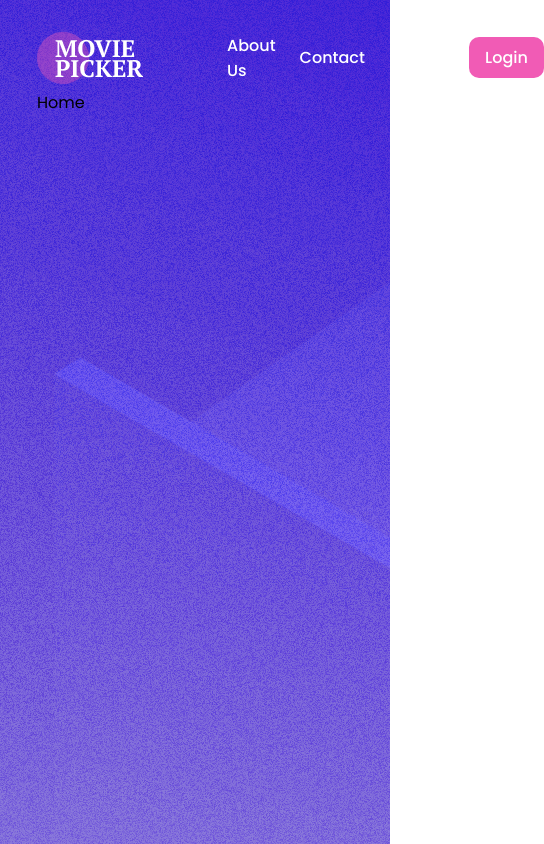
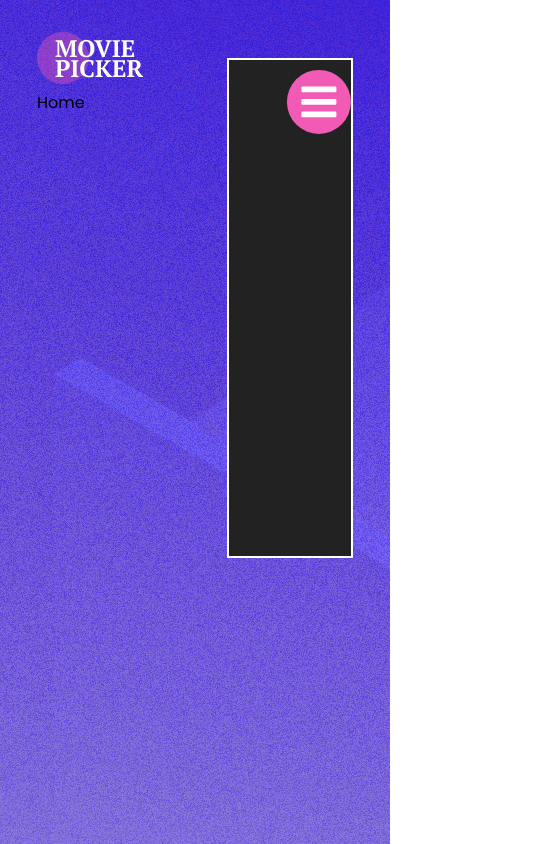
Before and after one commit to nadia-minster/movie-search-project, a React (Vite) app: page / in a window 390 px wide. Shown: the whole page, 544 px wide, since content can reach past the window. Built offline with nearby package versions, Linux system fonts and the light colour scheme.

Commit message:
responsive navbar

```diff
--- a/package.json
+++ b/package.json
@@ -12,6 +12,8 @@
   "dependencies": {
     "react": "^18.2.0",
     "react-dom": "^18.2.0",
+    "react-icons": "^4.8.0",
+    "react-responsive": "^9.0.2",
     "react-router-dom": "^6.11.0"
   },
   "devDependencies": {
--- a/src/Navbar.jsx
+++ b/src/Navbar.jsx
@@ -1,10 +1,20 @@
-import React from "react";
+import React, { useState } from "react";
+import { useMediaQuery } from "react-responsive";
+import { FaBars, FaTimes } from "react-icons/fa";
 import logo from "./assets/images/logo.png";
 
 const Navbar = () => {
+  const [showMobileMenu, setShowMobileMenu] = useState(false);
+  const toggleMobileMenu = () => {
+    setShowMobileMenu(!showMobileMenu);
+  };
+  const [isOpen, setIsOpen] = useState(false);
+  const isMobile = useMediaQuery({ query: "(max-width: 768px)" });
+
   return (
     <section className="main-navbar main">
       <img src={logo} alt="logo" />
+      {!isMobile ? (
         <nav className="navigation">
           <ul>
             <li>About Us</li>
@@ -13,6 +23,30 @@ const Navbar = () => {
             <button className="btn">Login</button>
           </ul>
         </nav>
+      ) : (
+        <div class="screen-2">
+          <div class="hamburger hb-2">
+            {!isOpen ? (
+              <FaBars onClick={() => setIsOpen(!isOpen)} />
+            ) : (
+              <FaTimes onClick={() => setIsOpen(!isOpen)} />
+            )}
+          </div>
+          <div class="content">
+            <nav className={`${isOpen && "active"}`}>
+              <ul>
+                <li>LINK 1</li>
+                <li>LINK 2</li>
+                <li>LINK 3</li>
+                <li>LINK 4</li>
+                <li>LINK 5</li>
+                <li>LINK 6</li>
+              </ul>
+            </nav>
+            <div class="container-2"></div>
+          </div>
+        </div>
+      )}
     </section>
   );
 };
--- a/src/index.css
+++ b/src/index.css
@@ -58,6 +58,8 @@ body {
   background-image: url("./assets/images/home-background.png");
 }
 
+/*//////////////////////NAVIGATION////////////////////*/
+
 .main-navbar {
   width: 100%;
   height: 90px;
@@ -83,3 +85,96 @@ body {
 .navigation ul li:hover {
   color: var(--clr-accent);
 }
+/* */
+
+.screen-2 {
+  margin-top: 10rem;
+}
+
+.hamburger {
+  width: 4rem;
+  height: 4rem;
+  position: sticky;
+  top: 2%;
+  left: 75%;
+
+  display: flex;
+  align-items: center;
+  justify-content: center;
+  align-self: flex-start;
+
+  border-radius: 50%;
+  cursor: pointer;
+  z-index: 10;
+  font-size: 2.5rem;
+  background-color: var(--clr-accent);
+  color: var(--clr-light);
+}
+
+.screen-2 {
+  position: relative;
+  width: 300px;
+  height: 500px;
+  margin-top: 500px;
+  background-color: transparent;
+  border: 2px solid rgb(255, 255, 255);
+  overflow: hidden;
+}
+
+.content {
+  width: 100%;
+  height: 100%;
+  overflow-y: auto;
+  overflow-x: hidden;
+  position: absolute;
+
+  background-color: #ab4bab;
+}
+
+nav {
+  height: 100%;
+  width: 100%;
+  z-index: 5;
+  position: absolute;
+  top: 0;
+}
+
+.content {
+  top: 0;
+  background-color: #222;
+}
+nav {
+  background-color: var(--clr-purple);
+  transition: 0.3s ease-in;
+  clip-path: circle(0px at 84.75% 6.5%);
+  display: flex;
+  align-items: center;
+  justify-content: center;
+  position: sticky;
+  z-index: 1;
+}
+.active {
+  clip-path: circle(150% at 84.75% 6.5%);
+}
+
+ul {
+  text-align: center;
+  opacity: 0;
+  transition: 0.3 ease-in;
+}
+.links-active {
+  opacity: 1;
+}
+
+li {
+  font-family: sans-serif;
+  text-shadow: 1px 1px 2px black;
+  font-size: 3rem;
+  font-weight: bold;
+  letter-spacing: 0.5rem;
+  transition: 0.3 ease-in;
+}
+li:hover {
+  transform: scale(1.25);
+  color: var(--clr-purple);
+}
```
Also changed, not shown: 1 other file (tests, documents, lock files or other folders). Lines whose indentation alone changed are shown as unchanged.
